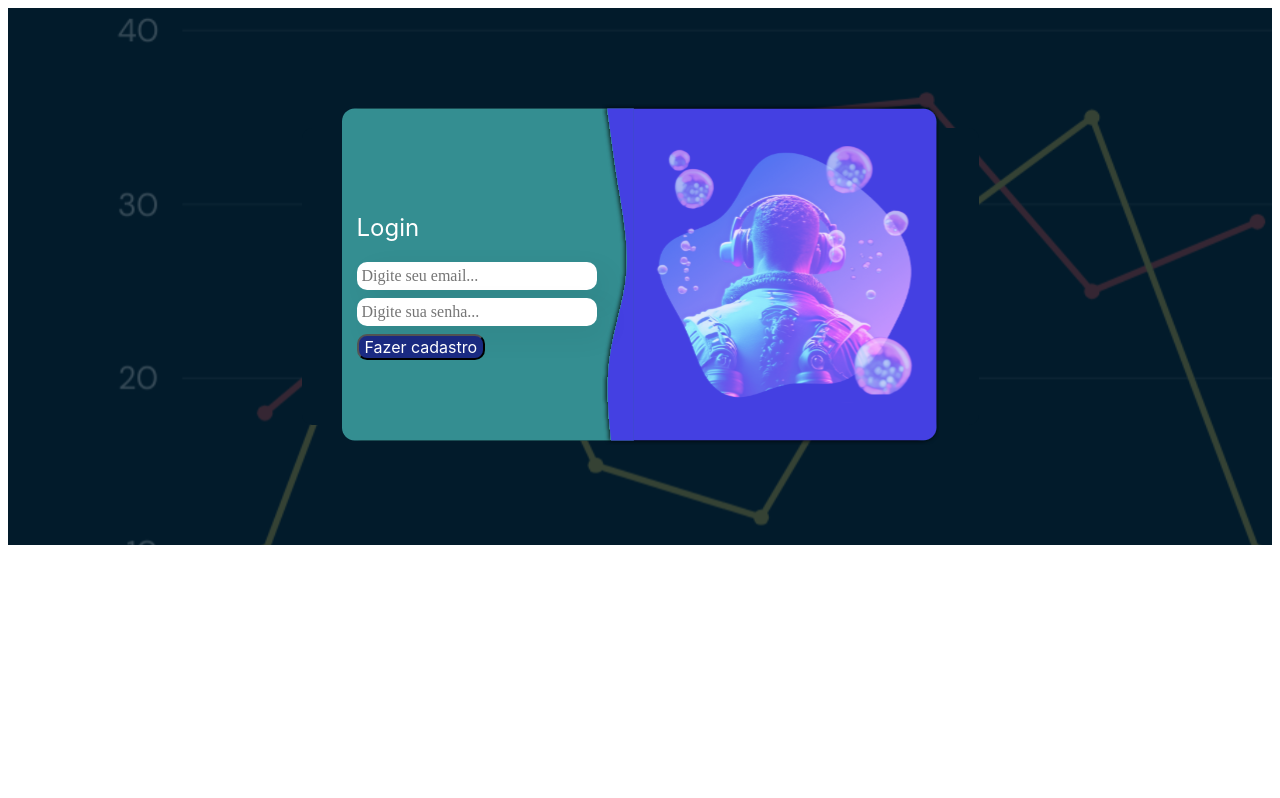
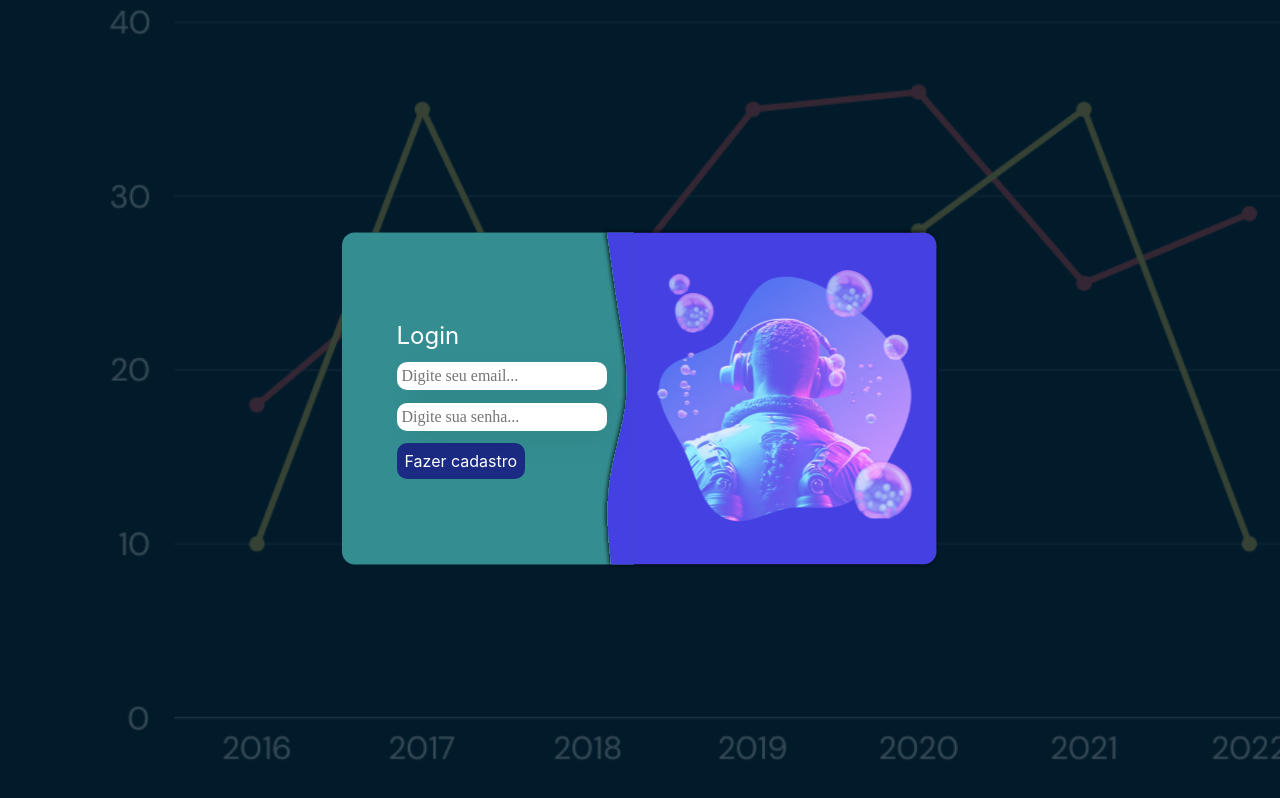
Before and after one commit to leonardobezrr/easytrade-frontend, a Next.js app: page /login/Index in a window 1280 px wide. Built offline with nearby package versions, Linux system fonts and the light colour scheme.

Commit message:
correções na tela de login

```diff
--- a/src/app/globals.css
+++ b/src/app/globals.css
@@ -83,6 +83,7 @@ html,
 body {
   max-width: 100vw;
   overflow-x: hidden;
+  margin: 0;
 }
 
 body {
--- a/src/components/campotexto/campo.module.css
+++ b/src/components/campotexto/campo.module.css
@@ -20,4 +20,5 @@
     color: #A4A4A4;
     font-family: Montserrat;
     font-size: 1rem;
+    margin-bottom: .3em;
 }
--- /dev/null
+++ b/src/pages/_app.js
@@ -0,0 +1,5 @@
+import '../app/globals.css'
+
+export default function MyApp({ Component, pageProps }) {
+    return <Component {...pageProps} />
+}
--- a/src/pages/login/login.module.css
+++ b/src/pages/login/login.module.css
@@ -1,10 +1,12 @@
 .container{
     background-color: #021b2b;
+    width: 100%;
+    height: 100vh;
 }
 
 .imagem{
     position: absolute;
-    padding: 120px;
+
 }
 
 .box{
@@ -43,6 +45,7 @@
     font-style: normal;
     font-weight: 400;
     line-height: normal;
+    margin-bottom: .5em;
 }
 
 .inputs button{
@@ -58,6 +61,9 @@
     justify-content: flex-end;
     align-items: center;
     gap: 10px;
+    padding: 8px;
+    border: none;
+    cursor: pointer;
 }
 
 .inputs{
```
Also changed, not shown: src/app/page.module.css (line endings or trailing spaces).
